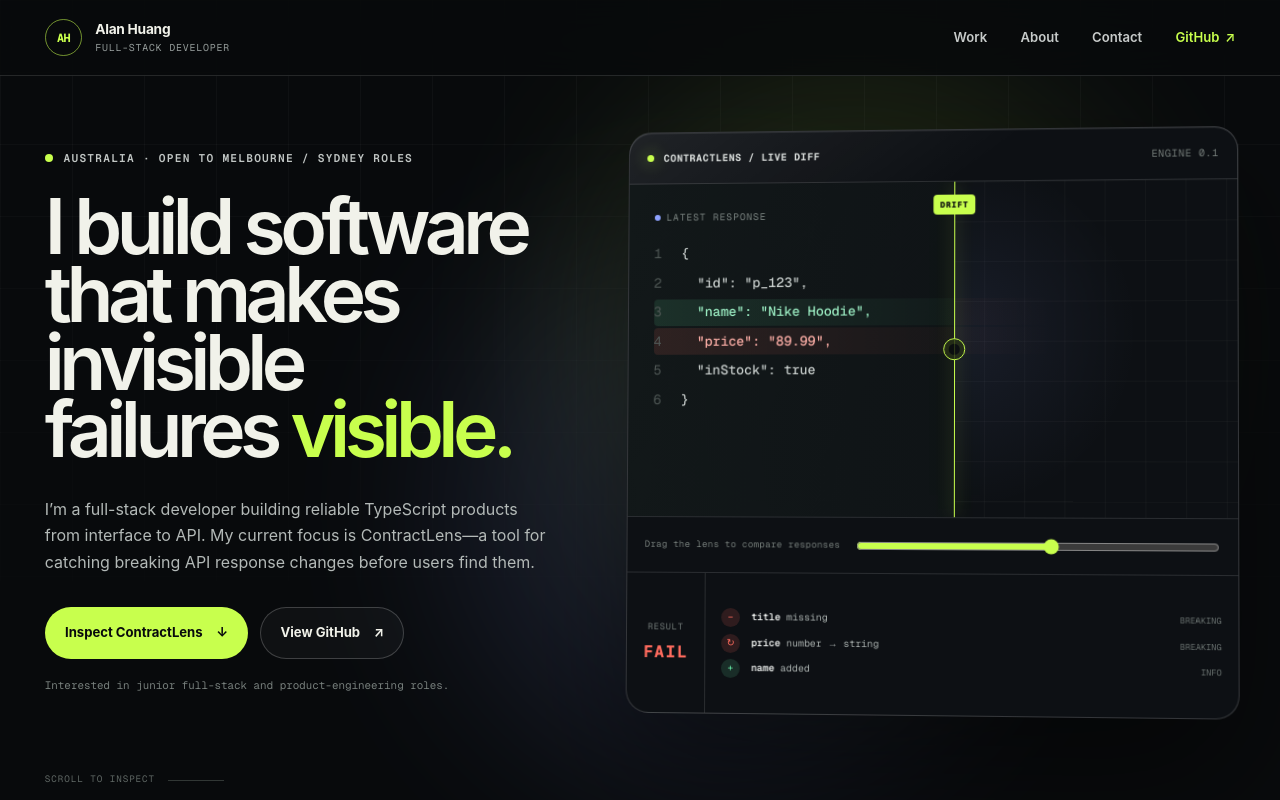
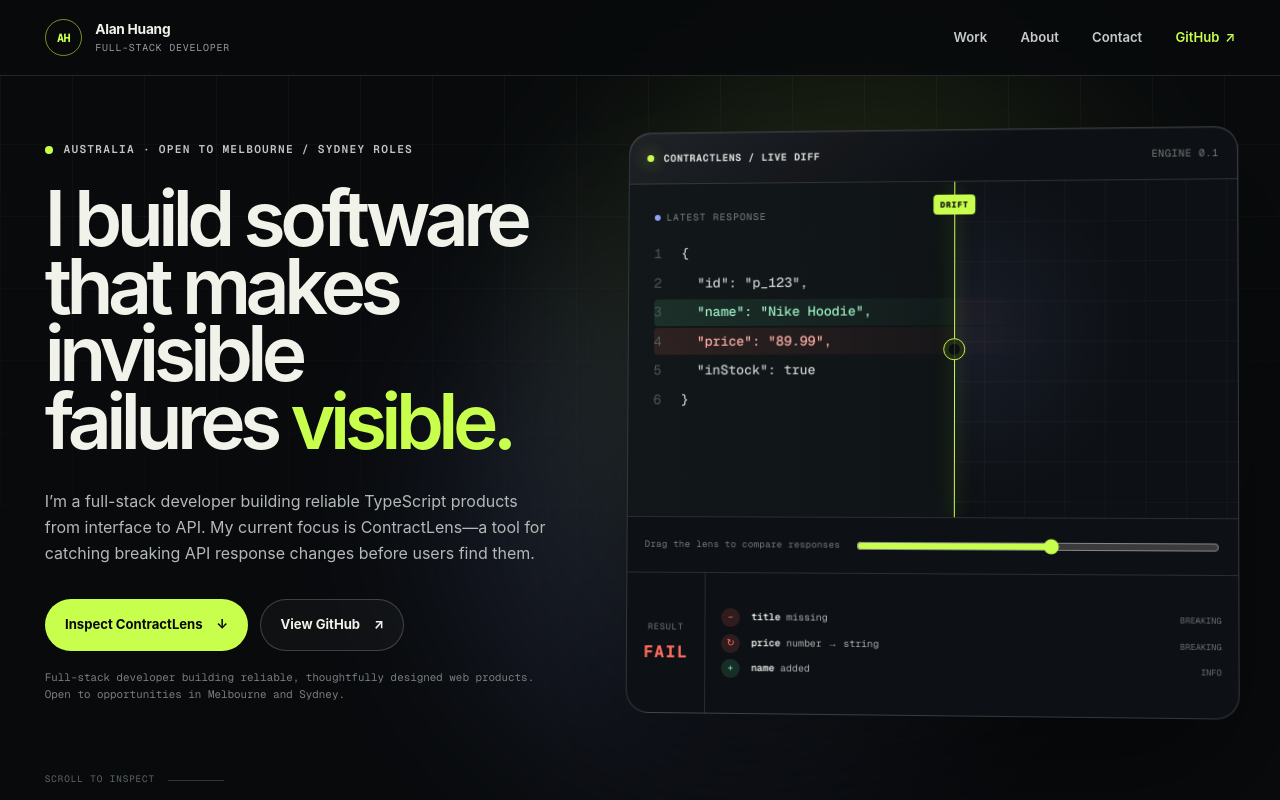
Before and after one commit to phatpanda6/alan-huang-portfolio, a Next.js app: page / in a window 1280 px wide. Shown: the top 800 px of the page. Built offline with nearby package versions, Linux system fonts and the light colour scheme; no server answers.

Commit message:
Refine full-stack role positioning

```diff
--- a/app/page.tsx
+++ b/app/page.tsx
@@ -145,7 +145,8 @@ export default function Home() {
               </a>
             </div>
             <p className="hero-note">
-              Interested in junior full-stack and product-engineering roles.
+              Full-stack developer building reliable, thoughtfully designed web
+              products. Open to opportunities in Melbourne and Sydney.
             </p>
           </div>
 
@@ -411,10 +412,11 @@ export default function Home() {
         >
           <p className="mono-label">Let’s build something useful</p>
           <h2 id="contact-title">
-            Looking for a junior developer who thinks beyond the happy path?
+            Looking for a full-stack developer who thinks beyond the happy
+            path?
           </h2>
           <p>
-            I’m open to full-stack and product-engineering opportunities in
+            I’m open to full-stack software engineering opportunities in
             Melbourne and Sydney.
           </p>
           <div className="contact-actions">
```
